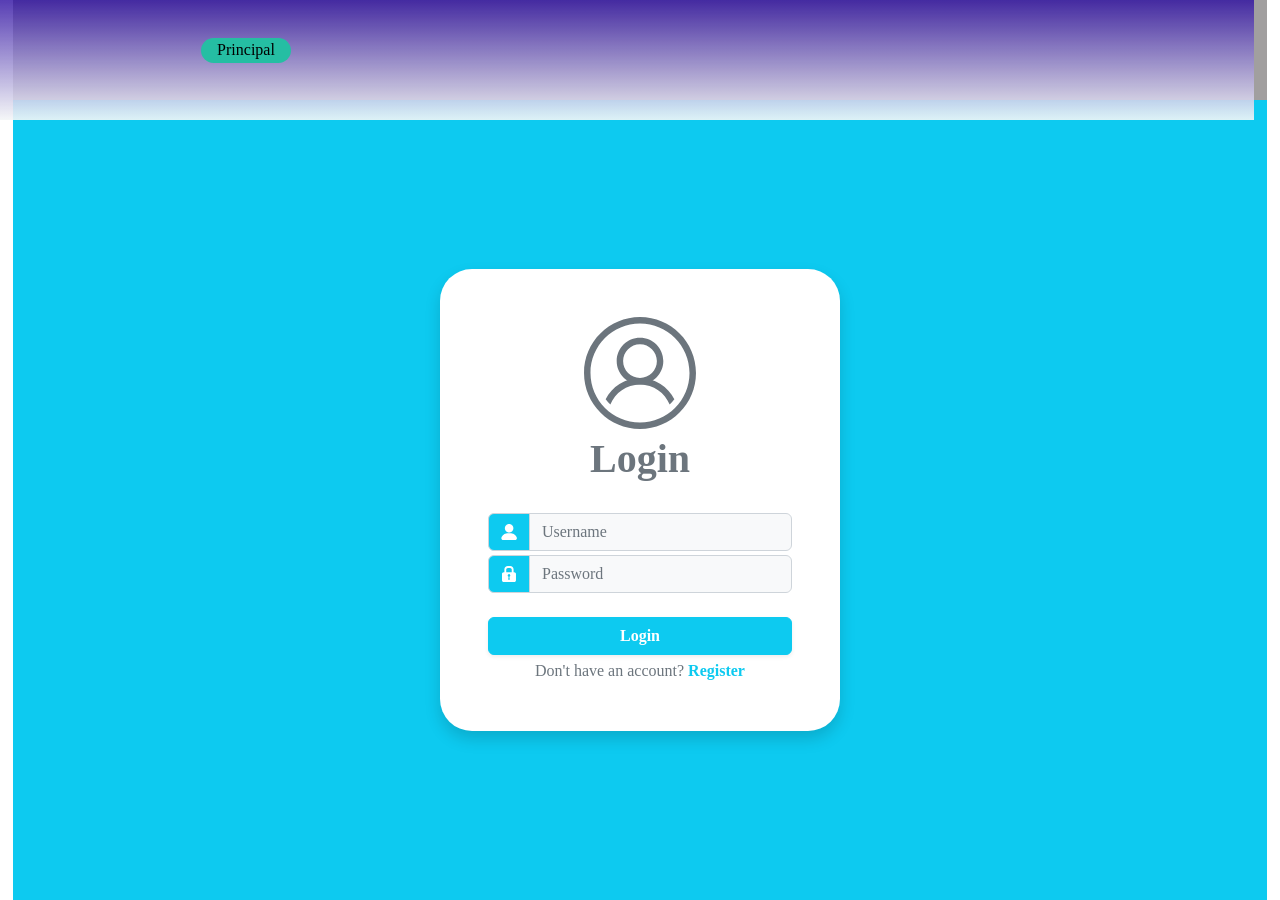
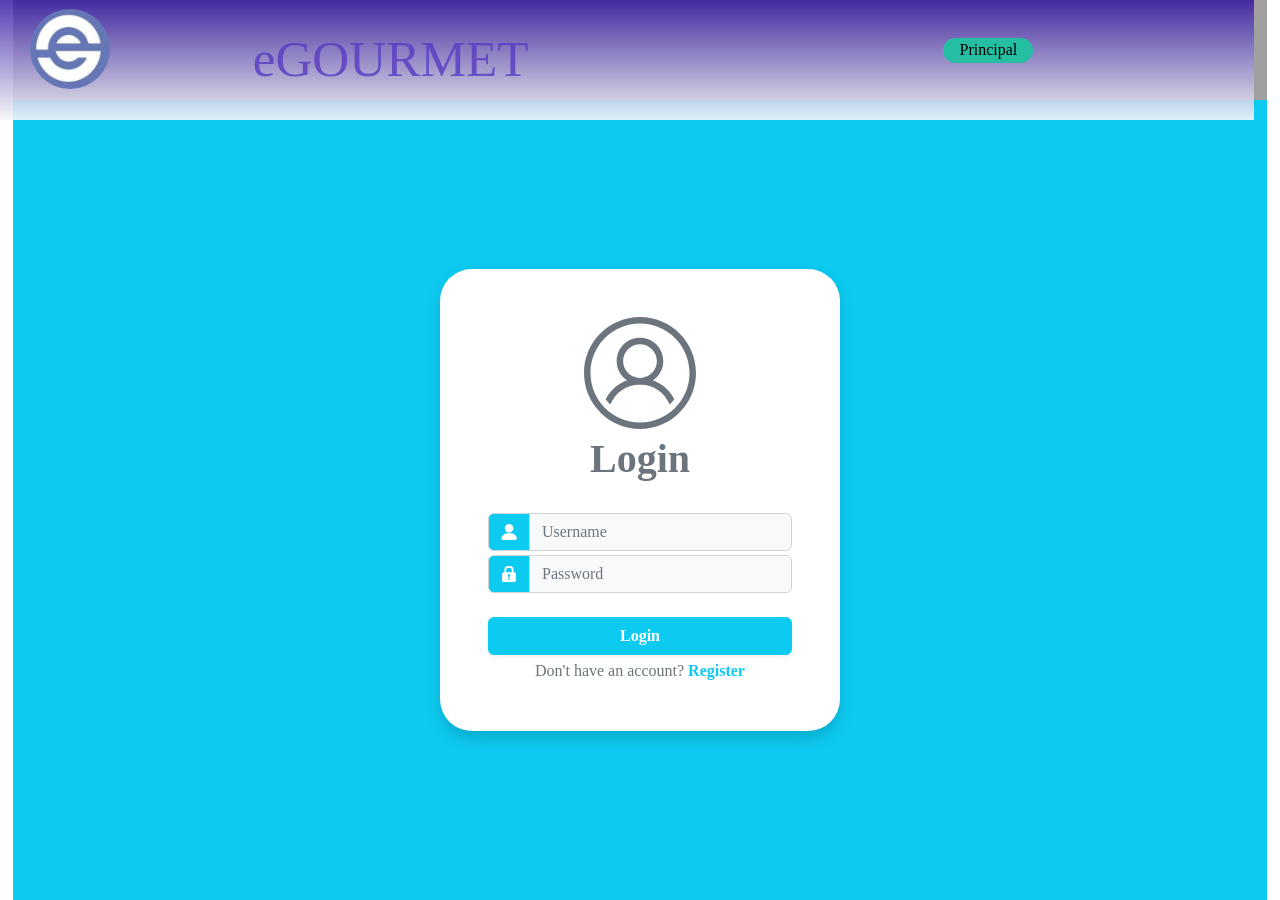
Before and after one commit to fullstackcodo2023/TPOg4, a Flask app: template templates/login.html in a window 1280 px wide. Run offline with Flask 3, Linux system fonts and the light colour scheme; the template is opened without the code that fills it, so the values that code supplies are empty.

Commit message:
Update login.html

```diff
--- a/templates/login.html
+++ b/templates/login.html
@@ -14,18 +14,28 @@
 
 
 
-<body>
+<body id="body">
 
-<header>
+    <header>
+
+        <div id="logo_container">
+           <img id="logo" src="../img/icon/blue2.jpg" alt="logo">
+        </div>
+
+        <div id="titulo_container">
+            <h1 id="nombre_pagina">eGOURMET</h1>
+        </div>
+
+
         <nav id="nav_container">
             <ul>
                 <li>
-                    <a class="menu" href="../index.html">Principal</a>
+                    <a class="menu" href="../index.html#home">Principal</a>
                 </li>
             </ul>
         </nav>
-</header>
 
+    </header>
 <main>
 
 <div class="bg-info d-flex justify-content-center align-items-center vh-100">
```
